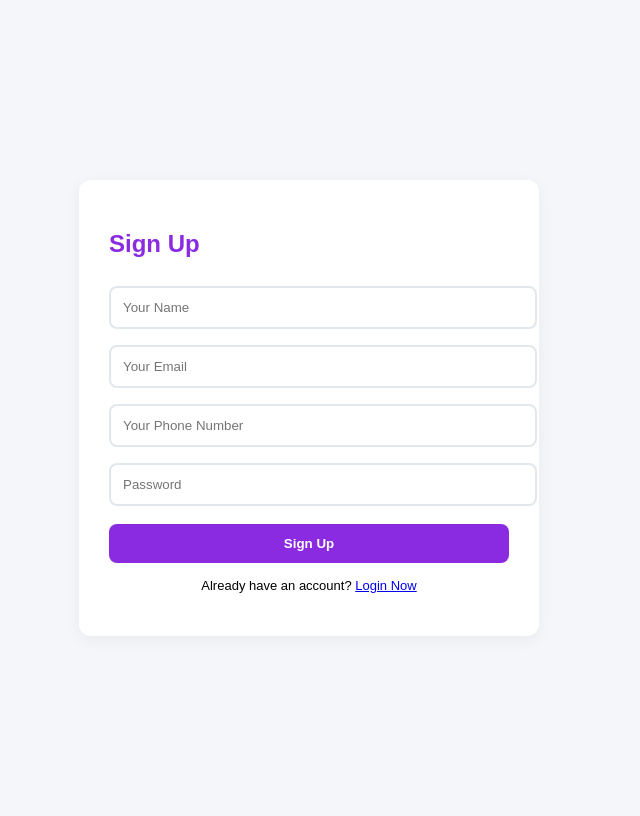
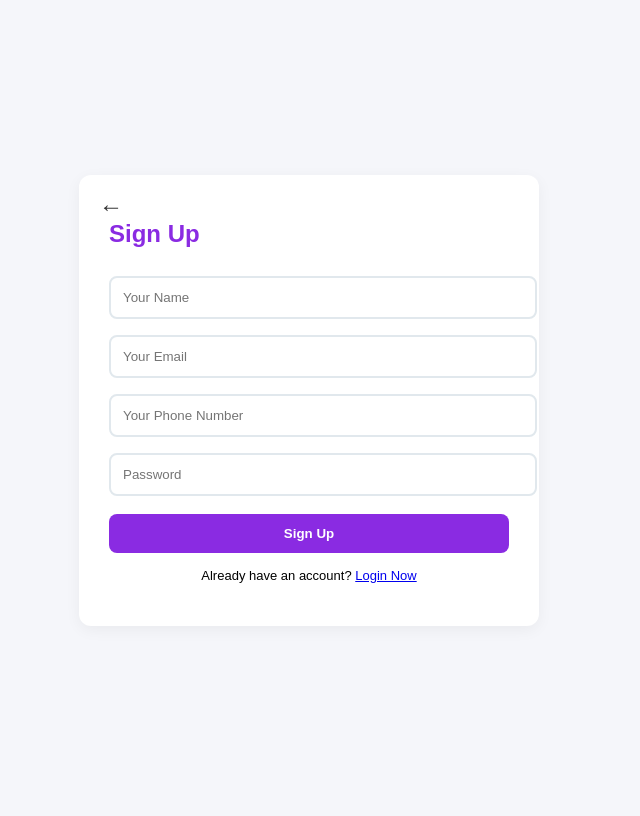
Before and after one commit to sheikhsaju2474-png/ff-topup-store, a Flask app: page /signup in a window 1280 px wide. Shown: the whole page, without its empty margins (331-971 px from the left). After the commit the page ends 583 px from the top, so only its background shows below. Run offline with Flask 3, Linux system fonts and the light colour scheme.

Commit message:
Update signup.html

```diff
--- a/templates/signup.html
+++ b/templates/signup.html
@@ -1,18 +1,28 @@
 <!DOCTYPE html>
 <html lang="en">
 <head>
-    <meta charset="UTF-8"><title>Sign Up - SHEIKH TOPUP</title>
+    <meta charset="UTF-8">
+    <meta name="viewport" content="width=device-width, initial-scale=1.0">
+    <title>Sign Up - SHEIKH TOPUP</title>
     <style>
-        body { background-color: #f5f6fa; font-family: sans-serif; display: flex; justify-content: center; align-items: center; height: 100vh; }
-        .box { background: white; padding: 30px; border-radius: 12px; width: 100%; max-width: 400px; box-shadow: 0 4px 15px rgba(0,0,0,0.05); }
-        h2 { margin-bottom: 20px; color: #8a2be2; }
+        body { background-color: #f5f6fa; font-family: sans-serif; display: flex; justify-content: center; align-items: center; height: 100vh; margin: 0; }
+        .box { background: white; padding: 30px; border-radius: 12px; width: 100%; max-width: 400px; box-shadow: 0 4px 15px rgba(0,0,0,0.05); position: relative; }
+
+        /* Back Arrow Style */
+        .back-nav { position: absolute; top: 15px; left: 20px; text-decoration: none; font-size: 24px; color: #333; font-weight: bold; }
+
+        h2 { margin-top: 15px; margin-bottom: 20px; color: #8a2be2; }
         input { width: 100%; padding: 12px; margin: 8px 0; border: 2px solid #e1e8ed; border-radius: 8px; outline: none; }
         .btn { width: 100%; background: #8a2be2; color: white; border: none; padding: 12px; border-radius: 8px; font-weight: bold; cursor: pointer; margin-top: 10px; }
     </style>
 </head>
 <body>
     <div class="box">
-        <h2>Sign Up</h2> <form method="POST">
+        <!-- Back Button -->
+        <a href="/" class="back-nav">←</a>
+
+        <h2>Sign Up</h2>
+        <form method="POST">
             <input type="text" name="name" placeholder="Your Name" required>
             <input type="email" name="email" placeholder="Your Email" required>
             <input type="text" name="phone" placeholder="Your Phone Number" required>
```
